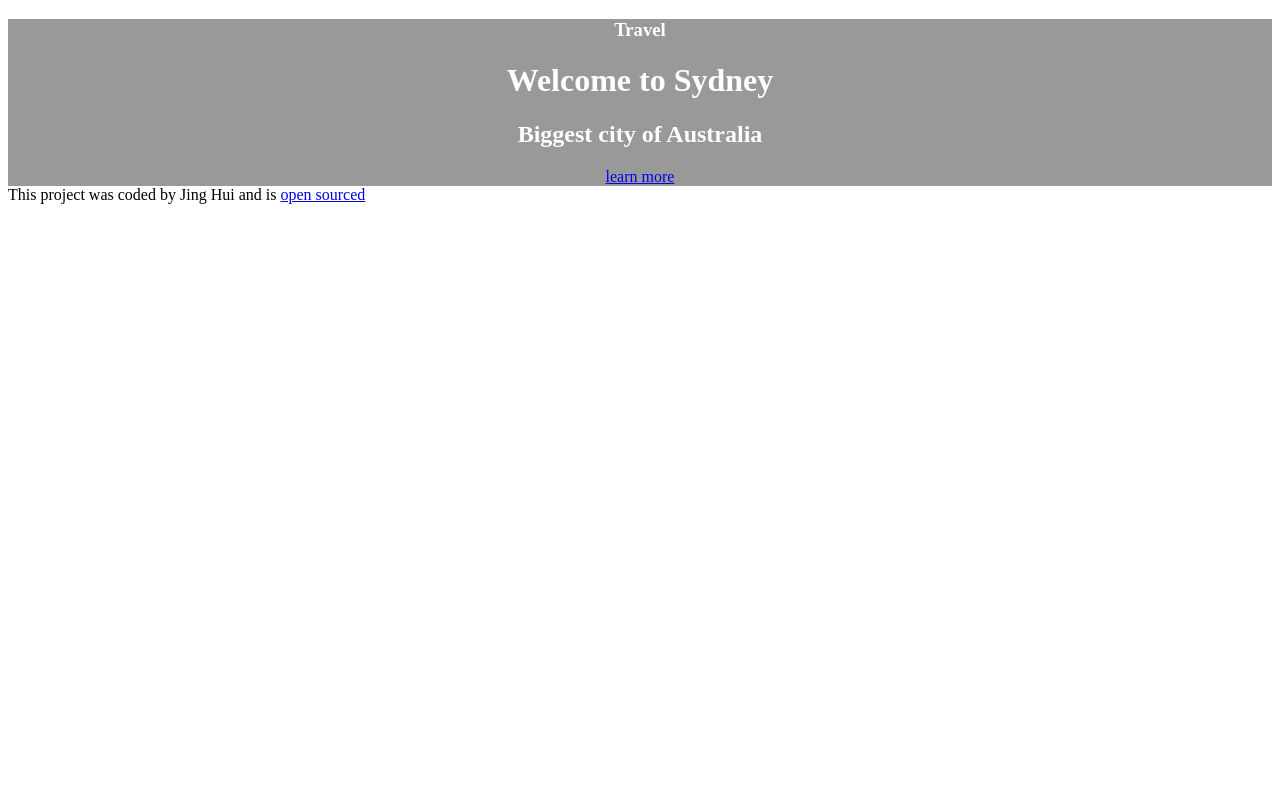
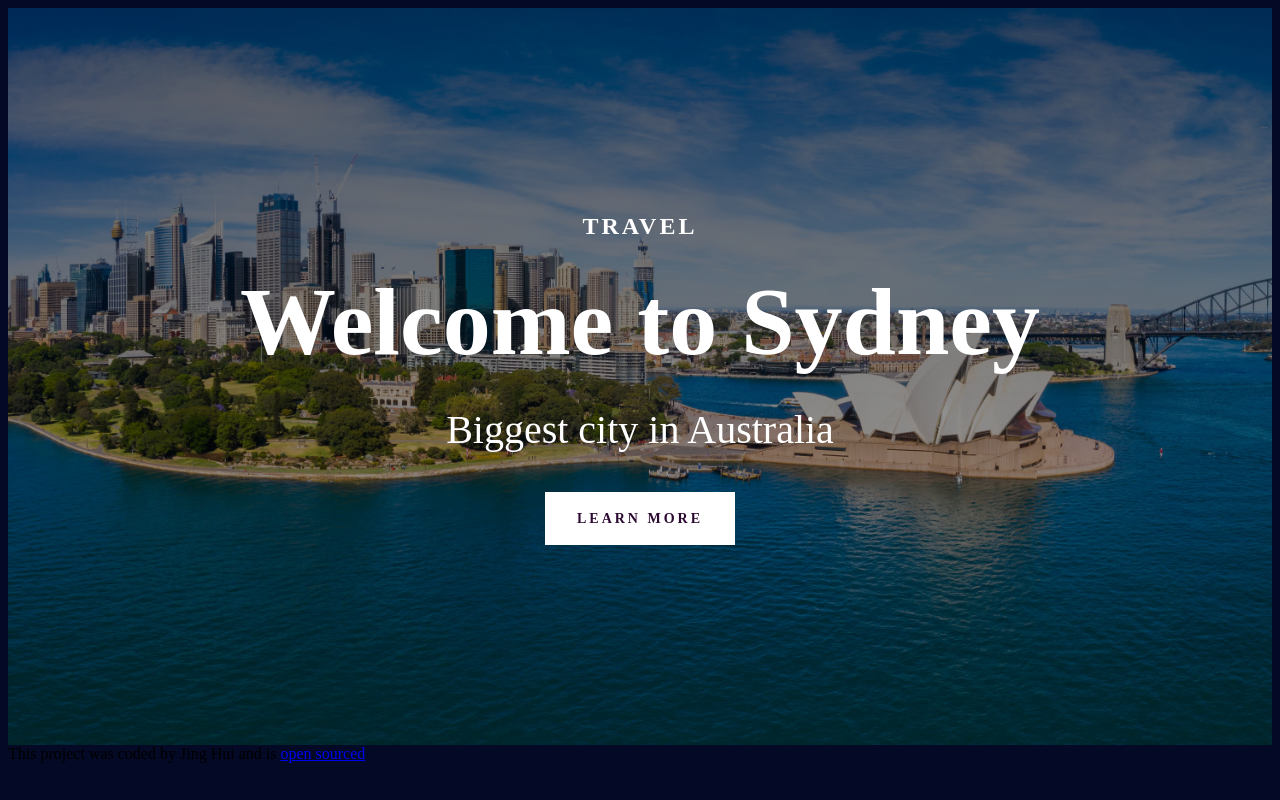
Before and after one commit to 934192776/TravelProjectGitHubRepository, a plain HTML site: page index.html in a window 1280 px wide. Drawn offline with Linux system fonts and the light colour scheme.

Commit message:
added header

```diff
--- a/index.html
+++ b/index.html
@@ -10,7 +10,7 @@
       href="https://fonts.googleapis.com/css2?family=Poppins:ital,wght@0,100;0,200;0,300;0,400;0,500;0,600;0,700;0,800;0,900;1,100;1,200;1,300;1,400;1,500;1,600;1,700;1,800;1,900&display=swap"
       rel="stylesheet"
     />
-    <link rel="stylesheet" href="src\src/styles.css" />
+    <link rel="stylesheet" href="src/styles.css" />
     <title>Welcome to Sydney</title>
    </head>
   <body>
@@ -18,7 +18,7 @@
     <header>
     <h3>Travel</h3>
     <h1>Welcome to Sydney</h1>
-    <h2>Biggest city of Australia</h2>
+    <h2>Biggest city in Australia</h2>
     <a href="#more">learn more</a>
     </header>
     <footer>
--- a/src/src/styles.css
+++ /dev/null
@@ -1,17 +0,0 @@
-.container {
-  max-width: 1400px;
-  margin:0 auto;
-}
-header {
-  background-image: linear-gradient(rgba(0,0,0,0.4), rgba(0,0,0,0.4)),
-  url("../images/lisbon.png");
-  background-repeat: no-repeat;
-  background-size: cover;
-  color:white;
-  text-align:center;
-}
-
-header h1 {
-  font-weight: 700;
-
-}
--- /dev/null
+++ b/src/styles.css
@@ -0,0 +1,71 @@
+body {
+  background: rgb(4, 9, 37);
+}
+
+.container {
+  max-width: 1400px;
+  margin:0 auto;
+}
+header {
+  background-image:
+  linear-gradient(rgba(0,0,0,0.6),
+  rgba(0,0,0,0.3)),
+  url("../images/sydney.avif");
+  background-repeat: no-repeat;
+  background-size: cover;
+  color:white;
+  text-align:center;
+  padding: 200px 0;
+}
+
+header h1 {
+  font-weight: 700;
+  font-size: 96px;
+  line-height: 1;
+  margin: 30px 0;
+}
+header h2 {
+  font-weight: 400;
+  font-size: 40px;
+  line-height: 1.5;
+  margin: 0;
+}
+header h3 {
+  font-weight: 900;
+  font-size: 24px;
+  line-height: 1.5;
+  letter-spacing: 3px;
+  text-transform: uppercase;
+  margin: 0;
+}
+header a {
+  font-weight: 700;
+  font-size: 14px;
+  line-height: 1.5;
+
+  text-align:center;
+  color:rgb(43, 9, 49);
+  padding: 16px 32px;
+  margin-top: 32px;
+
+  display: inline-block;
+  text-decoration: none;
+  letter-spacing: 3px;
+  text-transform: uppercase;
+  background:white;
+}
+
+@media (max-width: 800px) {
+  header {
+    padding: 60px 0;
+  }
+  header h1 {
+    font-size:48px;
+  }
+  header h2 {
+    font-size: 20px;
+  }
+  header h3 {
+    font-size: 12px;
+  }
+}
```
